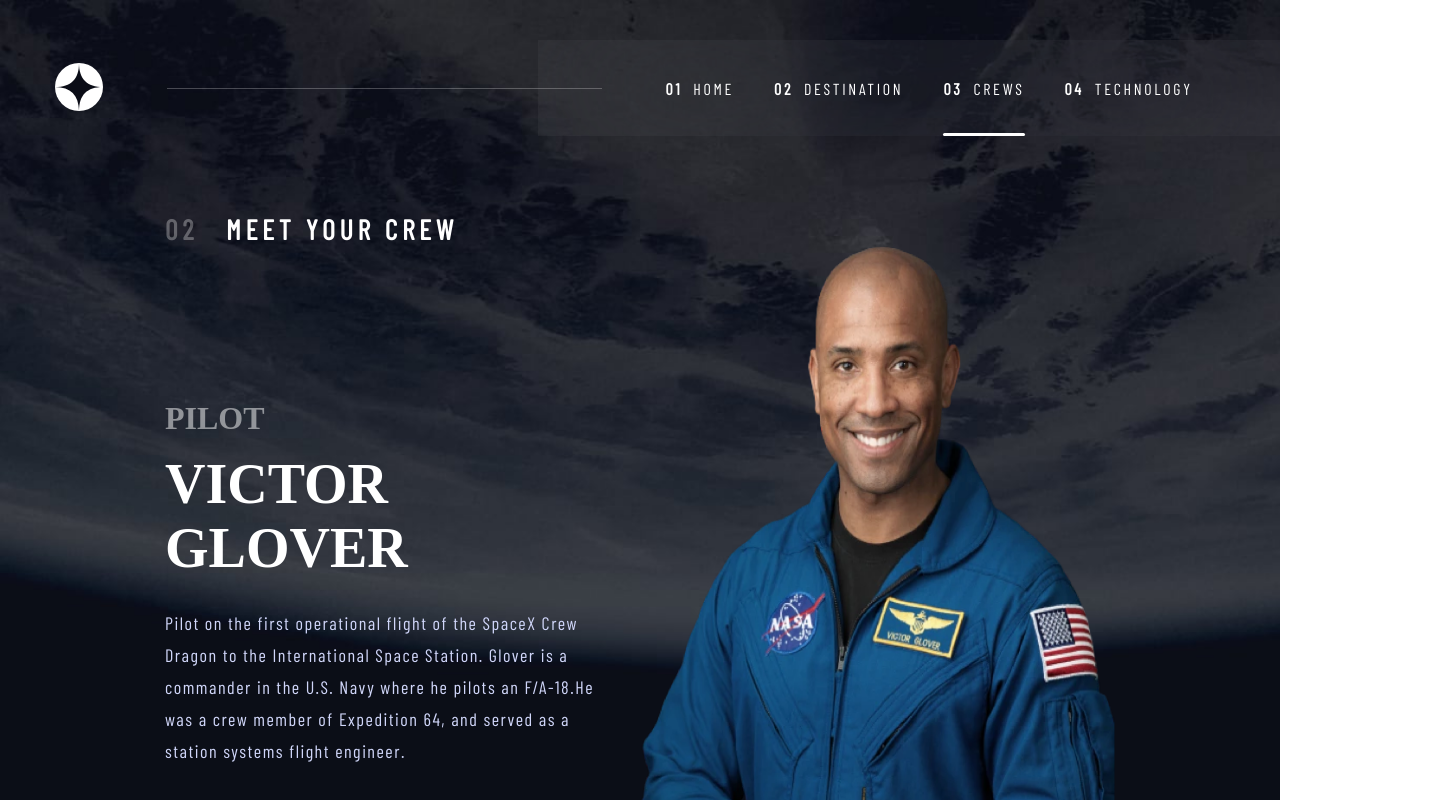
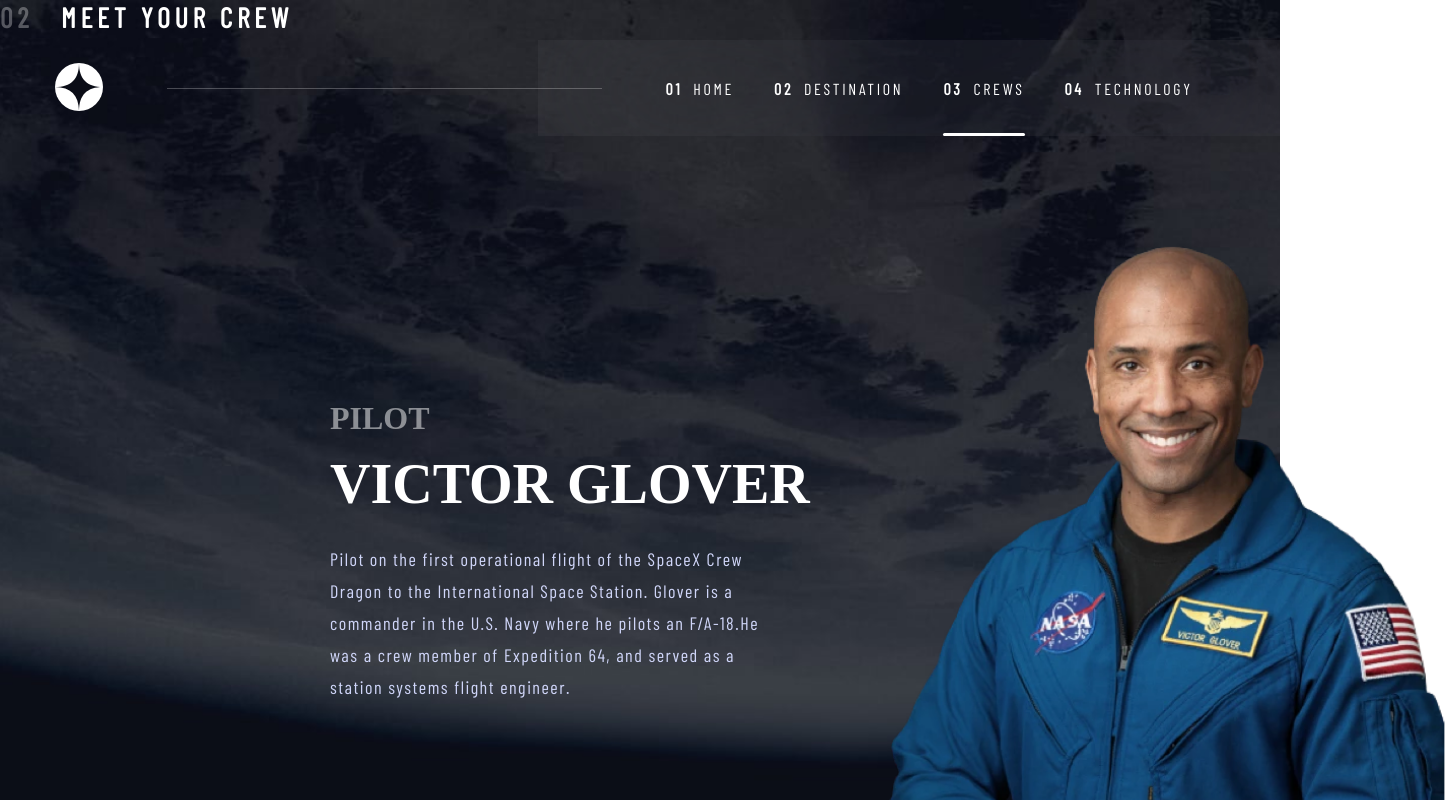
Before and after one commit to naijadevgamer/space-tourism, a React (Create React App) app: page /crews in a window 1280 px wide. Shown: the top 800 px of the page, 1445 px wide, since content can reach past the window. Built offline with nearby package versions, Linux system fonts and the light colour scheme; a web font is replaced by a local one.

Commit message:
Still fix crews page

```diff
--- a/src/component/crew/crew.styles.scss
+++ b/src/component/crew/crew.styles.scss
@@ -19,6 +19,7 @@
     position: relative;
     display: flex;
     margin-right: 2rem;
+    margin-left: 16.5rem;
     @include respond(tab-port) {
       flex-direction: column;
       align-items: center;
@@ -114,6 +115,7 @@
   }
   &__image {
     width: 50%;
+    margin-right: 16.5rem;
     transition: all 0.5s;
     @include respond(tab-land) {
       border-bottom: 1px solid rgba($color-white, 0.25);
--- a/src/pages/crew/crews.page.jsx
+++ b/src/pages/crew/crews.page.jsx
@@ -18,20 +18,15 @@
       gap: 200,
     }).mount();
   }, []);
-  // setInterval(() => {
-  //   new glide(".glide", {
-  //     autoplay: true,
-  //   }).mount();
-  // }, 10000);
   const crewData = DATA.crew;
 
   return (
-    <>
+    <div className="crew-page">
+      <Subheader>
+        <span className="subheader__number">02</span>
+        Meet your crew
+      </Subheader>
       <div className="glide">
-        <Subheader>
-          <span className="subheader__number">02</span>
-          Meet your crew
-        </Subheader>
         <div className="glide__track" data-glide-el="track">
           <ul className="glide__slides">
             {crewData.map((crew, index) => (
@@ -48,7 +43,7 @@
           &#10095;
         </div>
       </div>
-    </>
+    </div>
   );
 };
 
--- a/src/pages/crew/crews.page.styles.scss
+++ b/src/pages/crew/crews.page.styles.scss
@@ -1,12 +1,10 @@
 @import "../../mixin";
 @import "../../typography&variables";
 
-.glide {
+.crew-page {
   color: $color-white;
   background-image: url(../../assets/crew/background-crew-desktop.jpg);
   @include background;
-  padding: 21.2rem 16.5rem 0rem 16.5rem;
-  overflow: auto;
 
   @include respond(tab-land) {
     padding: 21.2rem 6rem 0rem 10rem;
@@ -19,14 +17,16 @@
     padding: 88px 2.4rem 0rem 2.4rem;
     background-image: url(../../assets/crew/background-crew-mobile.jpg);
   }
-
+}
+.glide {
+  margin: 21.2rem 16.5rem 0rem 16.5rem;
   &__track {
     // width: 100%;
-    overflow: visible;
-    position: relative;
+    // overflow: visible;
+    // position: relative;
   }
-  // &__slides {
-  // }
+  &__slides {
+  }
   &__arrows {
     position: fixed;
     bottom: 50%;
```
